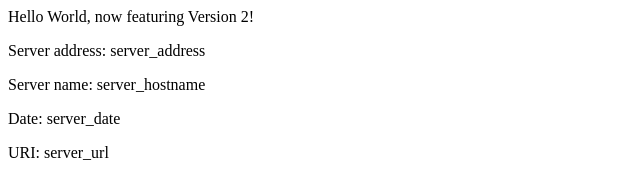
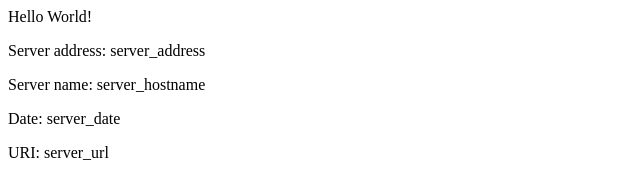
Before and after one commit to grantbacon-tibco/eks-example, a plain HTML site: page src/index.html in a window 1280 px wide. Shown: the whole page, without its empty margins (0-640 px from the left). Drawn offline with Linux system fonts and the light colour scheme.

Commit message:
Revert "Updating title to version 2"
This reverts commit 61ccf47b2b0b2ea08cea62892ef472f1d269ae16.

```diff
--- a/src/index.html
+++ b/src/index.html
@@ -2,7 +2,7 @@
 <title>Hello World</title>
 </head>
 <div class="info">
-<h>Hello World, now featuring Version 2!</h>
+<h>Hello World!</h>
 <p><span>Server&nbsp;address:</span> <span>server_address</span></p>
 <p><span>Server&nbsp;name:</span> <span>server_hostname</span></p>
 <p class="smaller"><span>Date:</span> <span>server_date</span></p>
```
